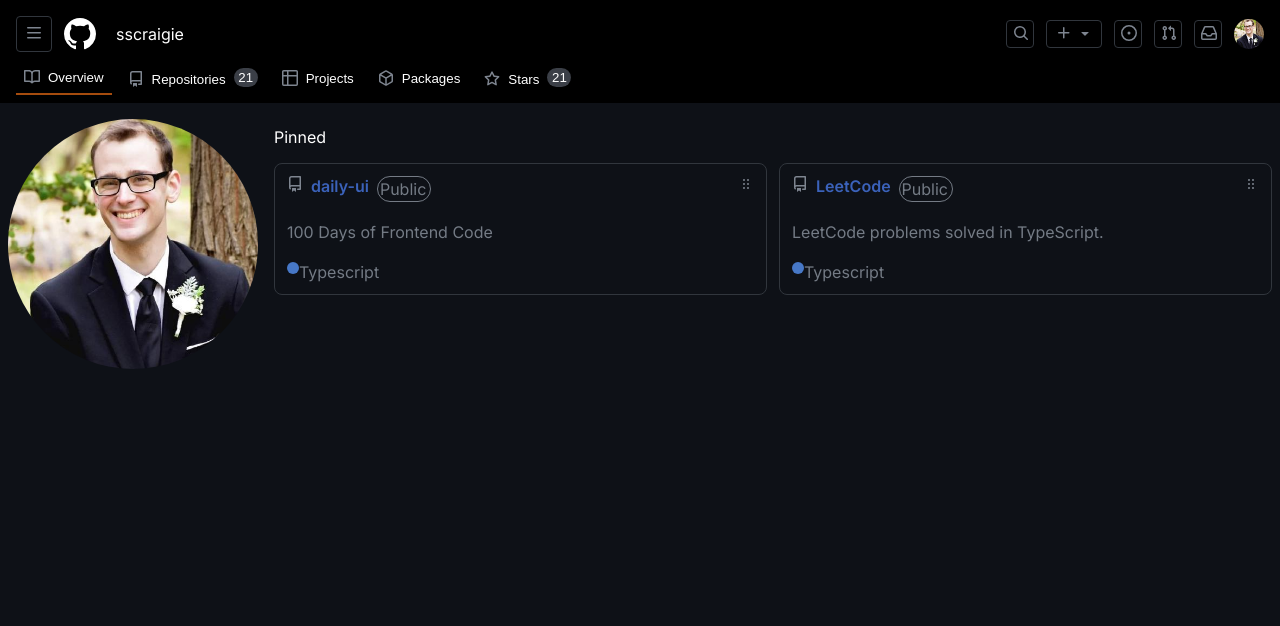
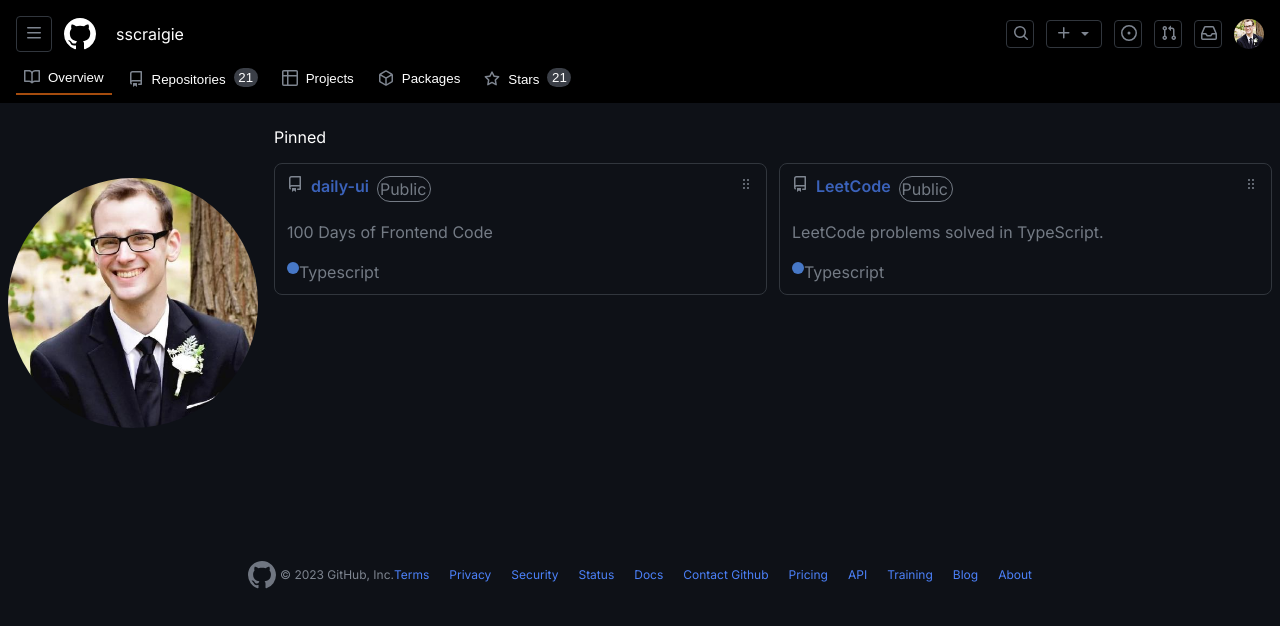
Before and after one commit to sscraigie/daily-ui, a Next.js app: page /day/6 in a window 1280 px wide. Shown: the top 626 px of the page. Built offline with nearby package versions, Linux system fonts and the light colour scheme.

Commit message:
Started making Footer

```diff
--- /dev/null
+++ b/src/app/day/6/components/Footer.tsx
@@ -0,0 +1,56 @@
+import React from "react";
+
+const GithubLogo = () => {
+  return (
+    <>
+      <svg
+        aria-hidden="true"
+        height="24"
+        viewBox="0 0 16 16"
+        version="1.1"
+        width="24"
+        data-view-component="true"
+        className="octicon octicon-mark-github h-7 w-7 fill-[#707681]  hover:fill-[#7e8590]"
+      >
+        <path d="M8 0c4.42 0 8 3.58 8 8a8.013 8.013 0 0 1-5.45 7.59c-.4.08-.55-.17-.55-.38 0-.27.01-1.13.01-2.2 0-.75-.25-1.23-.54-1.48 1.78-.2 3.65-.88 3.65-3.95 0-.88-.31-1.59-.82-2.15.08-.2.36-1.02-.08-2.12 0 0-.67-.22-2.2.82-.64-.18-1.32-.27-2-.27-.68 0-1.36.09-2 .27-1.53-1.03-2.2-.82-2.2-.82-.44 1.1-.16 1.92-.08 2.12-.51.56-.82 1.28-.82 2.15 0 3.06 1.86 3.75 3.64 3.95-.23.2-.44.55-.51 1.07-.46.21-1.61.55-2.33-.66-.15-.24-.6-.83-1.23-.82-.67.01-.27.38.01.53.34.19.73.9.82 1.13.16.45.68 1.31 2.69.94 0 .67.01 1.3.01 1.49 0 .21-.15.45-.55.38A7.995 7.995 0 0 1 0 8c0-4.42 3.58-8 8-8Z"></path>
+      </svg>
+    </>
+  );
+};
+
+export const Footer = () => {
+  const links = [
+    "Terms",
+    "Privacy",
+    "Security",
+    "Status",
+    "Docs",
+    "Contact Github",
+    "Pricing",
+    "API",
+    "Training",
+    "Blog",
+    "About",
+  ];
+  return (
+    <div className="flex h-40 items-center justify-center p-2">
+      <div className="flex flex-col items-center md:flex-row md:justify-around">
+        <div className="flex flex-wrap items-center gap-1">
+          <GithubLogo />
+          <p className="text-xs text-[#7e8590]">© 2023 GitHub, Inc.</p>
+        </div>
+        <div className="flex gap-5">
+          {links.map((link) => (
+            <a
+              key={link}
+              className=" text-xs text-[#4c81f9] no-underline hover:underline"
+              href={`/${link}`}
+            >
+              {link}
+            </a>
+          ))}
+        </div>
+      </div>
+    </div>
+  );
+};
--- a/src/app/day/6/page.tsx
+++ b/src/app/day/6/page.tsx
@@ -3,6 +3,7 @@
 import Header from "./components/Header";
 import SideProfile from "./components/SideProfile";
 import { PinnedSection } from "./components/PinnedSection";
+import { Footer } from "./components/Footer";
 
 // Border: border-[#7e8590]
 // Icon: fill-[#7e8590]
@@ -13,12 +14,13 @@
   return (
     <div className="flex h-screen flex-col bg-[#0e1117]">
       <Header />
-      <div className="flex">
+      <div className="flex h-96">
         <SideProfile />
         <div className="w-full p-2">
           <PinnedSection />
         </div>
       </div>
+      <Footer />
     </div>
   );
 };
```
